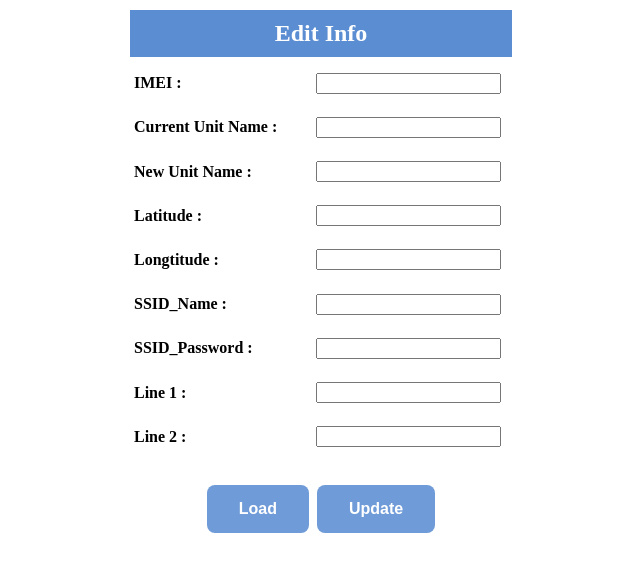
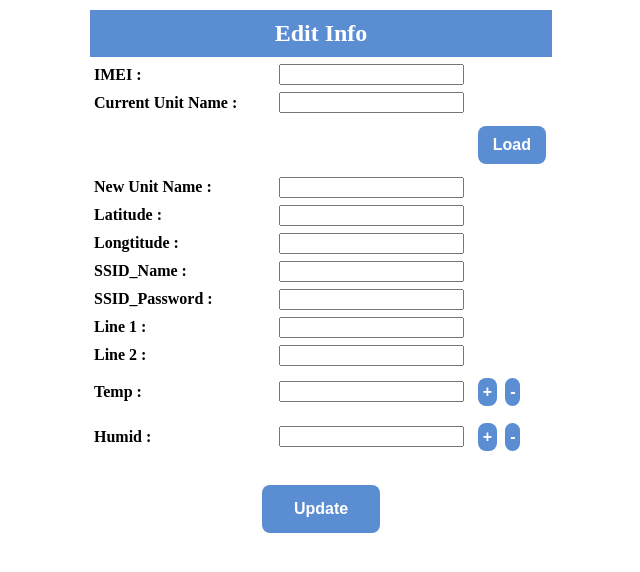
Before and after one commit to phawit/HumidTemp, a plain HTML site: page HumidTemp (copy)/public/edit.html in a window 1280 px wide. Shown: the whole page, without its empty margins (319-959 px from the left). Drawn offline with Linux system fonts and the light colour scheme.

Commit message:
Update edit.html

```diff
--- a/HumidTemp (copy)/public/edit.html
+++ b/HumidTemp (copy)/public/edit.html
@@ -5,7 +5,7 @@
     <title>Edit Info</title>
     <style>
         .button {
-          background-color: #6f9bd8;
+          background-color: #5b8dd3;
           border: none;
           color: white;
           padding: 15px 32px;
@@ -18,7 +18,34 @@
           font-weight: bold;
           border-radius: 8px;
       }
-
+        .button1 {
+          background-color: #5b8dd3;
+          border: none;
+          color: white;
+          padding: 10px 15px;
+          text-align: right;
+          text-decoration: none;
+          display: inline-block;
+          font-size: 16px;
+          margin: 4px 2px;
+          cursor: pointer;
+          font-weight: bold;
+          border-radius: 8px;
+      }
+      .button3 {
+          background-color: #5b8dd3;
+          border: none;
+          color: white;
+          padding: 5px 5px;
+          text-align: right;
+          text-decoration: none;
+          display: inline-block;
+          font-size: 16px;
+          margin: 4px 2px;
+          cursor: pointer;
+          font-weight: bold;
+          border-radius: 8px;
+      }
         #tbl_header th{
              border: 0px;
              padding: 10px;
@@ -37,11 +64,11 @@
         <table id="tbl_header" style="height: 400; width: 380px;">
             <tbody>
             <tr>
-            <th style="width: 380px;">Edit Info</th>
+            <th style="width: 450px;">Edit Info</th>
             </tr>
             <tr>
-            <td style="width: 380px;">
-                <table style="height: 400px; width: 380px;">
+            <td style="width: 450px;">
+                <table style="height: 400px; width: 460px;">
                     <tbody>
                     <tr>
                     <td style="width: 175px;">IMEI :</td>
@@ -51,6 +78,9 @@
                     <td style="width: 175px;">Current Unit Name :</td>
                     <td style="width: 200px;" align="center"><input id="unit_curr"></td>
                     </tr>
+                    <tr><td><td><td>
+                    <button type="button" class="button1" onclick="load()">Load</button>
+                    </td></td></td></tr>
                     <tr>
                     <td style="width: 175px;">New Unit Name :</td>
                     <td style="width: 200px;" align="center"><input id="unit_new"></td>
@@ -79,6 +109,18 @@
                     <td style="width: 175px;">Line 2 :</td>
                     <td style="width: 200px;" align="center"><input id="line2"></td>
                     </tr>
+                    <tr>
+                    <td style="width: 175px;">Temp :</td>
+                    <td style="width: 200px;" align="center"><input id="temp"></td>
+                    <td><button type="button" class="button3" onclick="tempPlus()">+</button>
+                    <button type="button" class="button3" onclick="tempMinus()">-</button></td>
+                    </tr>
+                    <tr>
+                    <td style="width: 175px;">Humid :</td>
+                    <td style="width: 200px;" align="center"><input id="humid"></td>
+                    <td><button type="button" class="button3" onclick="humidPlus()">+</button>
+                    <button type="button" class="button3" onclick="humidMinus()">-</button></td>
+                    </tr>
                     </tbody>
                 </table>
             </td>
@@ -86,7 +128,7 @@
 
             </tbody>
         </table>
-        <br><button type="button" class="button" onclick="load()">Load</button>      <button type="button" class="button" onclick="update()">Update</button>
+        <br><button type="button" class="button" onclick="update()">Update</button>
         <h5><p id="status"></p></h5>
     </center>
 
```
